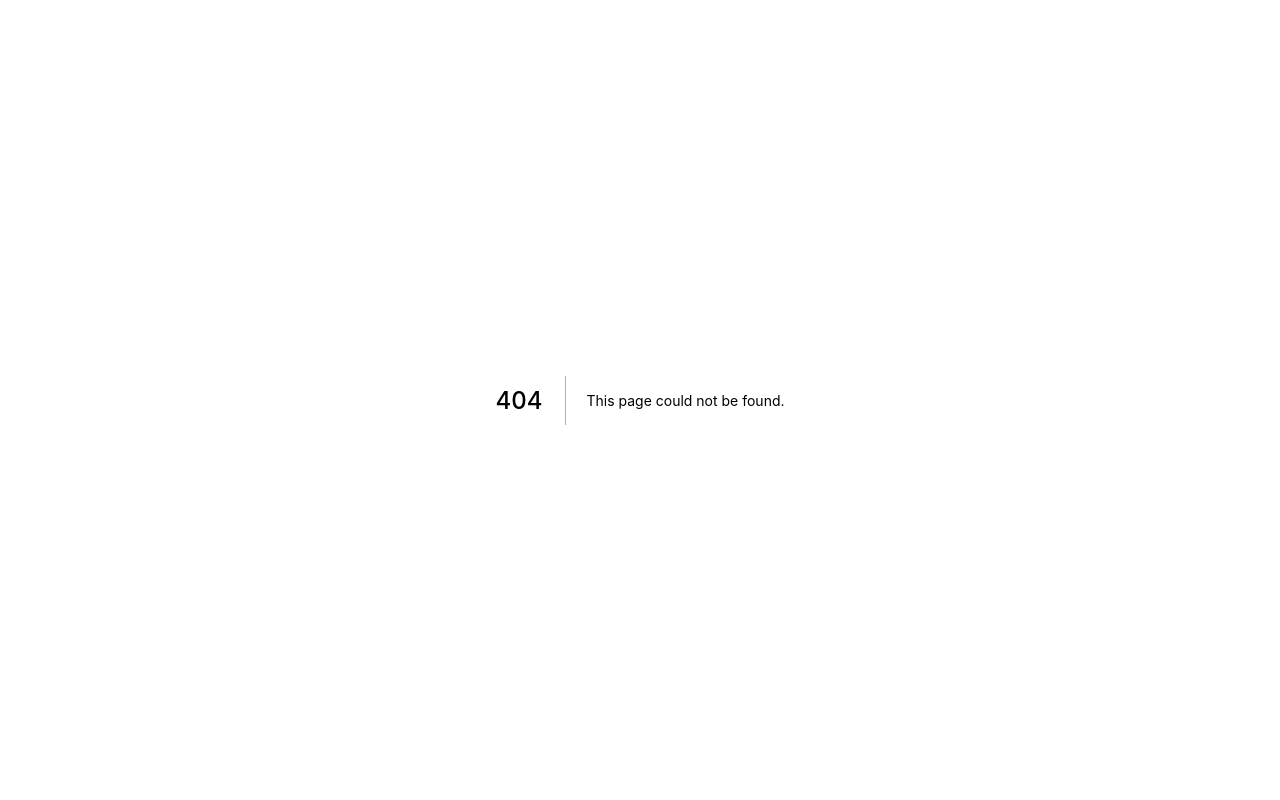
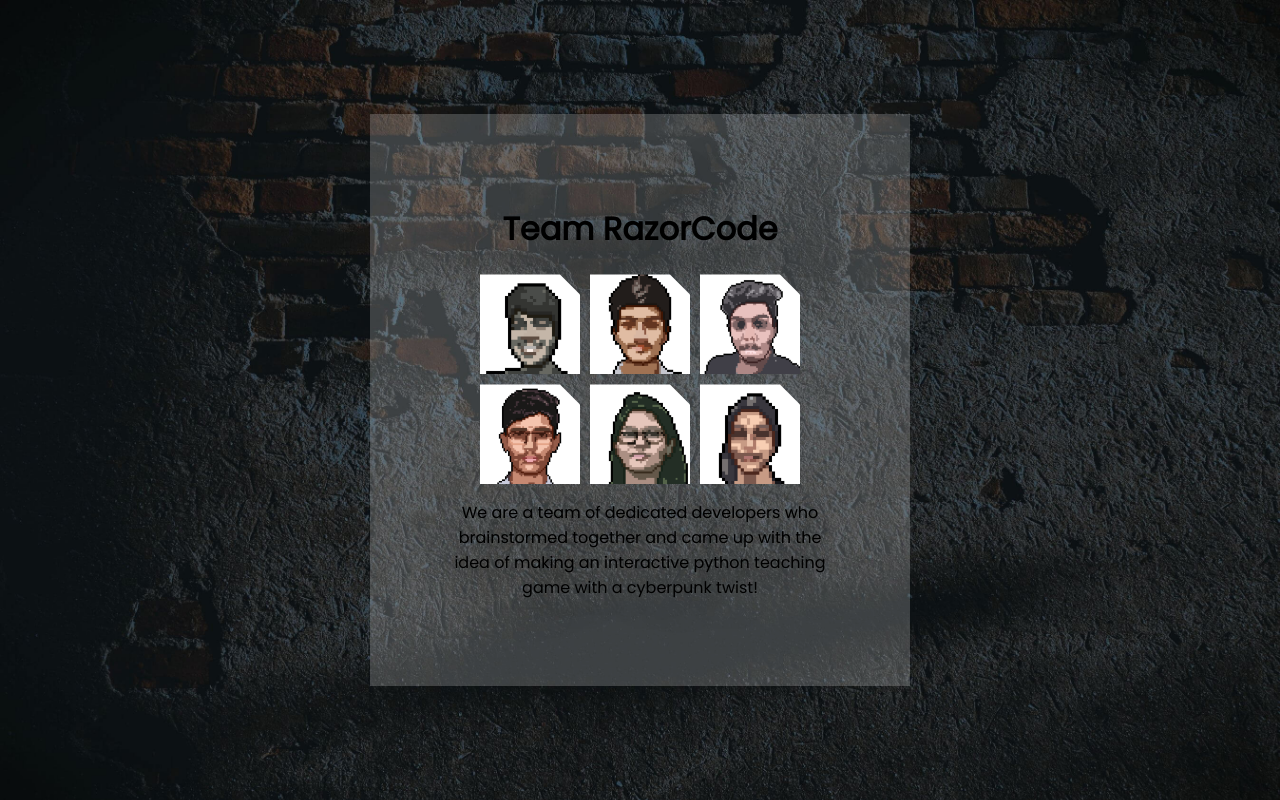
Before and after one commit to Razor-Code/dystopian, a Next.js app: page /learnmore in a window 1280 px wide. Before the commit this address had no page. Built offline with nearby package versions, Linux system fonts and the light colour scheme.

Commit message:
added creator details in the learnmore page

```diff
--- a/components/GetStarted/GetStarted.js
+++ b/components/GetStarted/GetStarted.js
@@ -15,7 +15,7 @@ export default function GetStarted(){
         </p>
         <div className={styles.buttons}>
         <Link href="/mainpage"><a>GetStarted</a></Link>
-            <Link href="#"><a>Learn More</a></Link>
+            <Link href="/learnmore"><a>Learn More</a></Link>
         </div>
     </div>
     </div>
--- /dev/null
+++ b/pages/learnmore.js
@@ -0,0 +1,21 @@
+import Image from 'next/image';
+
+export default function LearnMore() {
+  return (
+    <main>
+      <div className="glass-container">
+        <h1>Team RazorCode</h1>
+        {/* gallery of 6 pictures with three picture in a row */}
+        <div className="gallery">
+          <Image src={"/creators/pranshu.png"} width={100} height={100} />
+          <Image src={"/creators/naveed.png"} width={100} height={100} />
+          <Image src={"/creators/gokul.png"} width={100} height={100} />
+          <Image src={"/creators/rahul.png"} width={100} height={100} />
+          <Image src={"/creators/mogana.png"} width={100} height={100} />
+          <Image src={"/creators/deepthi.png"} width={100} height={100} />
+        </div>
+        <p className='desc-text'>We are a team of dedicated developers who brainstormed together and came up with the idea of making an interactive python teaching game with a cyberpunk twist!</p>
+      </div>
+    </main>
+  )
+}
--- a/styles/globals.css
+++ b/styles/globals.css
@@ -1,8 +1,10 @@
+@import url('https://fonts.googleapis.com/css2?family=Poppins&display=swap');
+
 html,
 body {
   padding: 0;
   margin: 0;
-  font-family: -apple-system, BlinkMacSystemFont, Segoe UI, Roboto, Oxygen,
+  font-family: 'Poppins', -apple-system, BlinkMacSystemFont, Segoe UI, Roboto, Oxygen,
     Ubuntu, Cantarell, Fira Sans, Droid Sans, Helvetica Neue, sans-serif;
 }
 
@@ -123,3 +125,29 @@ g #y2 {
 .neon-text {
   text-shadow: 0 0 10px rgba(0, 255, 255, 1), 0 0 100px rgba(0, 255, 255, 0.8);
 }
+
+.glass-container {
+  padding: min(10%, 70px);
+  background-color: rgba(255, 255, 255, 0.2);
+  text-shadow: 0 0 100px rgba(0, 0, 0, 1);
+  display: flex;
+  flex-direction: column;
+  align-items: center;
+  justify-content: center;
+}
+
+.gallery {
+  display: grid;
+  grid-template-columns: repeat(3, 1fr);
+  grid-auto-rows: minmax(100px, auto);
+  gap: 10px;
+}
+
+.gallery img {
+  clip-path: polygon(80% 0, 100% 20%, 100% 100%, 0 100%, 0 0);
+}
+
+.desc-text {
+  max-width: 400px;
+  text-align: center;
+}
```
Also changed, not shown: public/creators/gokul.png, public/creators/rahul.png.
